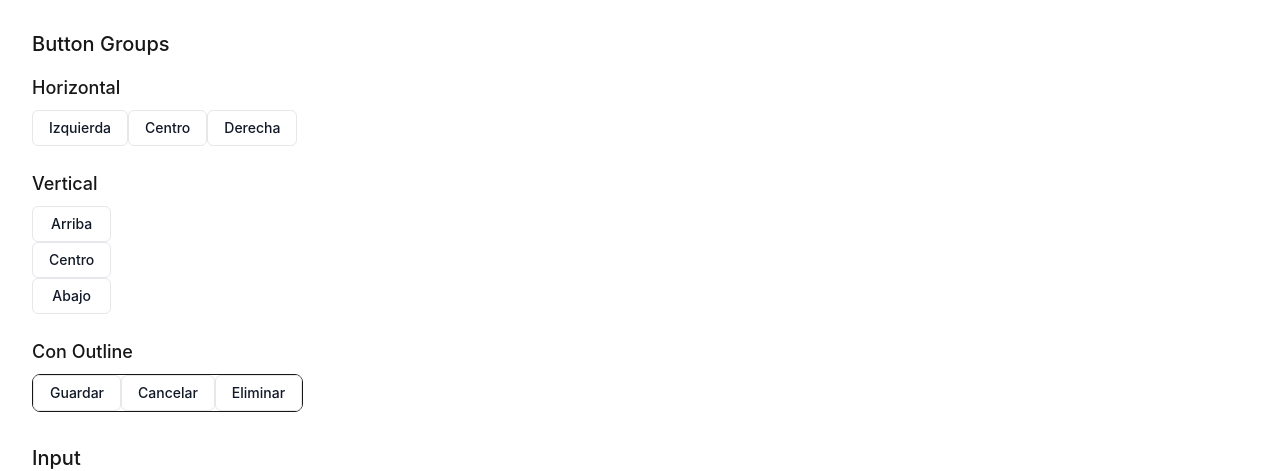
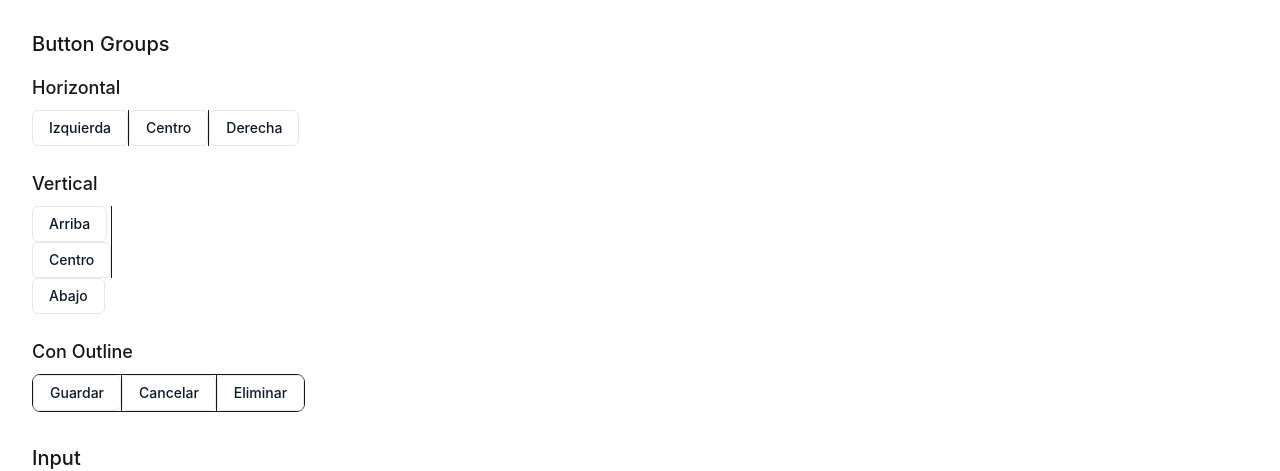
Before and after one commit to AndresT2002/Project-Manager-Front, a Next.js app: page /components in a window 1280 px wide. Shown: the part 2464-2935 px from the top of the page. Built offline with nearby package versions, Linux system fonts and the light colour scheme.

Commit message:
Fix: Updated button atoms

```diff
--- a/src/components/ui/atomic-design/atoms/Button.tsx
+++ b/src/components/ui/atomic-design/atoms/Button.tsx
@@ -10,6 +10,8 @@ export interface ButtonProps extends React.ComponentProps<typeof ShadcnButton> {
   rightIcon?: React.ReactNode;
   fullWidth?: boolean;
   rounded?: boolean;
+  error?: boolean;
+  success?: boolean;
 }
 
 const Button = forwardRef<HTMLButtonElement, ButtonProps>(
@@ -24,6 +26,8 @@ const Button = forwardRef<HTMLButtonElement, ButtonProps>(
       rightIcon,
       fullWidth = false,
       rounded = false,
+      error = false,
+      success = false,
       disabled,
       children,
       ...props
@@ -54,8 +58,16 @@ const Button = forwardRef<HTMLButtonElement, ButtonProps>(
       // Aplicar estilos según la variante
       switch (variant) {
         case "default":
+          if (error) {
+            baseStyles.backgroundColor = isHovered ? "#dc2626" : "#ef4444";
+            baseStyles.color = "#ffffff";
+          } else if (success) {
+            baseStyles.backgroundColor = isHovered ? "#16a34a" : "#22c55e";
+            baseStyles.color = "#ffffff";
+          } else {
             baseStyles.backgroundColor = isHovered ? "#1d4ed8" : "#2563eb";
             baseStyles.color = "#ffffff";
+          }
           baseStyles.boxShadow = "0 1px 2px 0 rgba(0, 0, 0, 0.05)";
           break;
         case "destructive":
@@ -64,9 +76,19 @@ const Button = forwardRef<HTMLButtonElement, ButtonProps>(
           baseStyles.boxShadow = "0 1px 2px 0 rgba(0, 0, 0, 0.05)";
           break;
         case "outline":
+          if (error) {
+            baseStyles.border = "1px solid #ef4444";
+            baseStyles.color = "#dc2626";
+            baseStyles.backgroundColor = isHovered ? "#fef2f2" : "transparent";
+          } else if (success) {
+            baseStyles.border = "1px solid #22c55e";
+            baseStyles.color = "#16a34a";
+            baseStyles.backgroundColor = isHovered ? "#f0fdf4" : "transparent";
+          } else {
             baseStyles.backgroundColor = isHovered ? "#f3f4f6" : "transparent";
             baseStyles.color = "#111827";
             baseStyles.border = "1px solid #e5e7eb";
+          }
           break;
         case "secondary":
           baseStyles.backgroundColor = isHovered ? "#16a34a" : "#22c55e";
@@ -74,12 +96,26 @@ const Button = forwardRef<HTMLButtonElement, ButtonProps>(
           baseStyles.boxShadow = "0 1px 2px 0 rgba(0, 0, 0, 0.05)";
           break;
         case "ghost":
+          if (error) {
+            baseStyles.backgroundColor = isHovered ? "#fef2f2" : "transparent";
+            baseStyles.color = "#dc2626";
+          } else if (success) {
+            baseStyles.backgroundColor = isHovered ? "#f0fdf4" : "transparent";
+            baseStyles.color = "#16a34a";
+          } else {
             baseStyles.backgroundColor = isHovered ? "#f3f4f6" : "transparent";
             baseStyles.color = "#111827";
+          }
           break;
         case "link":
+          if (error) {
+            baseStyles.color = "#dc2626";
+          } else if (success) {
+            baseStyles.color = "#16a34a";
+          } else {
+            baseStyles.color = "#2563eb";
+          }
           baseStyles.backgroundColor = "transparent";
-          baseStyles.color = "#2563eb";
           baseStyles.textDecoration = isHovered ? "underline" : "none";
           baseStyles.textUnderlineOffset = "4px";
           break;
--- a/src/components/ui/atomic-design/atoms/ButtonGroup.tsx
+++ b/src/components/ui/atomic-design/atoms/ButtonGroup.tsx
@@ -25,7 +25,8 @@ const ButtonGroup: React.FC<ButtonGroupProps> = ({
 
   const variantClasses = {
     default: "divide-x divide-border-primary",
-    outlined: "border border-border-primary rounded-md divide-x divide-border-primary",
+    outlined:
+      "border border-border-primary rounded-md divide-x divide-border-primary",
   };
 
   const sizeClasses = {
@@ -36,22 +37,40 @@ const ButtonGroup: React.FC<ButtonGroupProps> = ({
 
   // Aplicar estilos especiales a los botones hijos
   const childrenWithProps = React.Children.map(children, (child, index) => {
+    const childCount = React.Children.count(children);
+    const isFirst = index === 0;
+    const isLast = index === childCount - 1;
+    const isMiddle = !isFirst && !isLast;
+
     if (React.isValidElement(child)) {
-      return React.cloneElement(child, {
-        className: cn(
-          child.props.className,
-          // Remover bordes redondeados de los botones internos
-          orientation === "horizontal" && index === 0 && "rounded-r-none",
-          orientation === "horizontal" && index > 0 && index < React.Children.count(children) - 1 && "rounded-none",
-          orientation === "horizontal" && index === React.Children.count(children) - 1 && "rounded-l-none",
-          orientation === "vertical" && index === 0 && "rounded-b-none",
-          orientation === "vertical" && index > 0 && index < React.Children.count(children) - 1 && "rounded-none",
-          orientation === "vertical" && index === React.Children.count(children) - 1 && "rounded-t-none",
-          // Remover bordes cuando hay divisores
-          variant === "default" && orientation === "horizontal" && index > 0 && "border-l-0",
-          variant === "default" && orientation === "vertical" && index > 0 && "border-t-0"
-        ),
-      });
+      // Usar un wrapper div en lugar de modificar directamente el elemento
+      return (
+        <div
+          key={index}
+          className={cn(
+            // Estilos base del wrapper
+            orientation === "horizontal" ? "inline-block" : "block",
+            // Remover bordes redondeados de los botones internos
+            orientation === "horizontal" && isFirst && "rounded-r-none",
+            orientation === "horizontal" && isMiddle && "rounded-none",
+            orientation === "horizontal" && isLast && "rounded-l-none",
+            orientation === "vertical" && isFirst && "rounded-b-none",
+            orientation === "vertical" && isMiddle && "rounded-none",
+            orientation === "vertical" && isLast && "rounded-t-none",
+            // Remover bordes cuando hay divisores
+            variant === "default" &&
+              orientation === "horizontal" &&
+              !isFirst &&
+              "border-l-0",
+            variant === "default" &&
+              orientation === "vertical" &&
+              !isFirst &&
+              "border-t-0"
+          )}
+        >
+          {child}
+        </div>
+      );
     }
     return child;
   });
--- a/src/components/ui/atomic-design/atoms/DatePicker.tsx
+++ b/src/components/ui/atomic-design/atoms/DatePicker.tsx
@@ -363,7 +363,7 @@ const DatePicker = forwardRef<HTMLInputElement, DatePickerProps>(
                 const isTodayDate = isToday(date);
                 const isDisabled = isDateDisabled(date);
 
-                let buttonStyle: React.CSSProperties = {
+                const buttonStyle: React.CSSProperties = {
                   height: "32px",
                   width: "32px",
                   display: "flex",
```
Also changed, not shown: src/components/ui/atomic-design/molecules/ButtonField.tsx (+4 -8 lines). Lines whose indentation alone changed are shown as unchanged.
